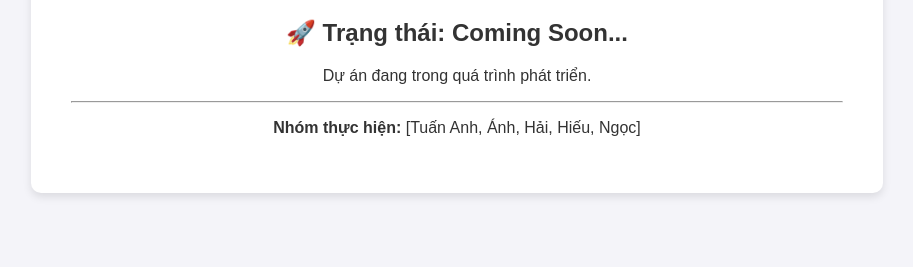
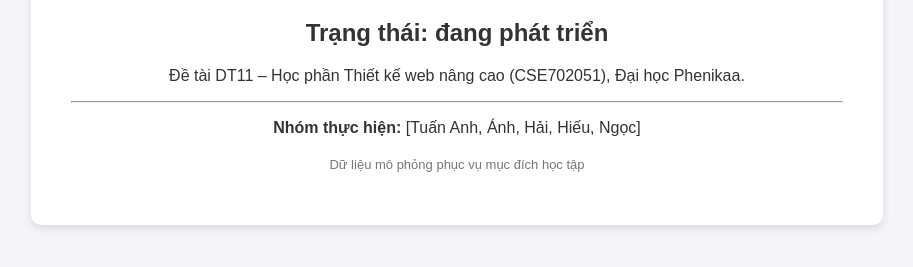
Before and after one commit to vuh2912-vthhy/movie-book-rating-system, a website: page index.html in a window 1280 px wide. Shown: the part 201-468 px from the top of the page, without its empty margins (183-1096 px from the left). Drawn offline with Linux system fonts and the light colour scheme.

Commit message:
Cap nhat trang chao (V5)

```diff
--- a/index.html
+++ b/index.html
@@ -13,10 +13,11 @@
 <body>
     <div class="container">
         <h1>Hệ thống Đánh giá và Phân tích Dữ liệu Phim/Sách</h1>
-        <h2>🚀 Trạng thái: Coming Soon...</h2>
-        <p>Dự án đang trong quá trình phát triển.</p>
+        <h2>Trạng thái: đang phát triển</h2>
+        <p>Đề tài DT11 – Học phần Thiết kế web nâng cao (CSE702051), Đại học Phenikaa.</p>
         <hr>
         <p><strong>Nhóm thực hiện:</strong> [Tuấn Anh, Ánh, Hải, Hiếu, Ngọc]</p>
+        <p style="margin-top:20px;font-size:13px;color:#777">Dữ liệu mô phỏng phục vụ mục đích học tập</p>
     </div>
 </body>
 </html>
```
